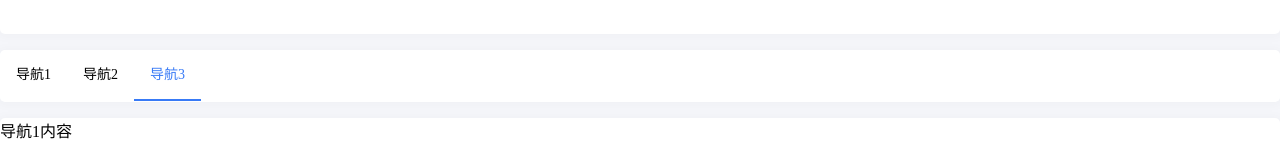
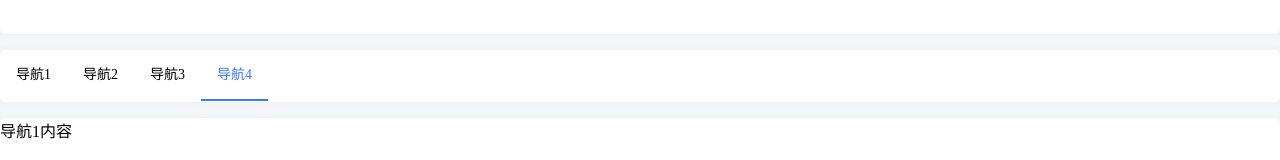
Before and after one commit to pekonchan/scrollNav, a Vue app: page / in a window 1280 px wide. Shown: the part 190-350 px from the top of the page. Built offline with nearby package versions, Linux system fonts and the light colour scheme.

Commit message:
调整点击跳转逻辑

```diff
--- a/packages/src/index.vue
+++ b/packages/src/index.vue
@@ -211,10 +211,11 @@ export default {
         /**
          * 选择标题跳到对应内容
          */
-        selectNav (nav, index) {
+        async selectNav (nav, index) {
+            this.scrollContainer.scrollTop = this.offsetTops[`content${index}`] - this.scrollDeviation;
+            await this.$nextTick();
             this.resetNavSelect();
             nav.checked = true;
-            this.scrollContainer.scrollTop = this.offsetTops[`content${index}`] - this.scrollDeviation;
         },
         resetNavSelect () {
             this.navMenu.forEach(item => {
--- a/src/App.vue
+++ b/src/App.vue
@@ -10,6 +10,7 @@
       <div class="content">导航1内容</div>
       <div class="content">导航2内容</div>
       <div class="content">导航3内容</div>
+      <div class="content">导航4内容</div>
     </Scroll-Nav>
   </div>
 </template>
@@ -34,6 +35,9 @@ export default {
         },
         {
           label: '导航3'
+        },
+        {
+          label: '导航4'
         }
       ]
     };
```
